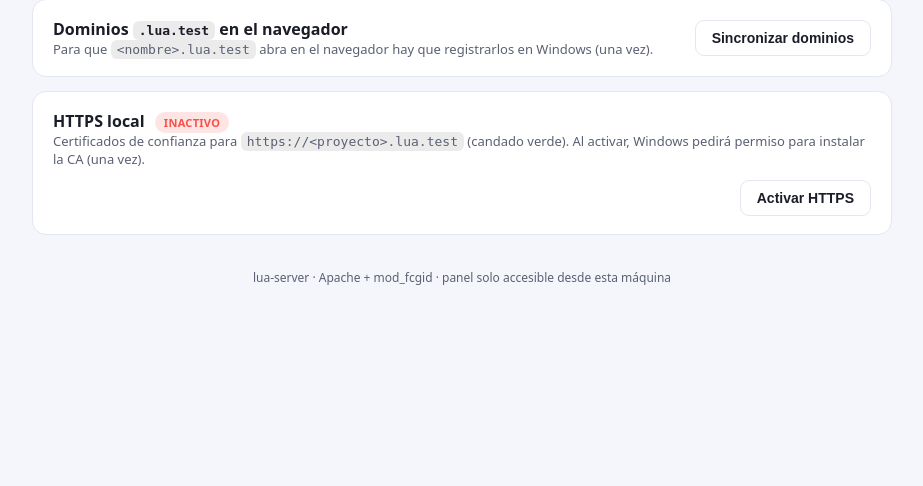
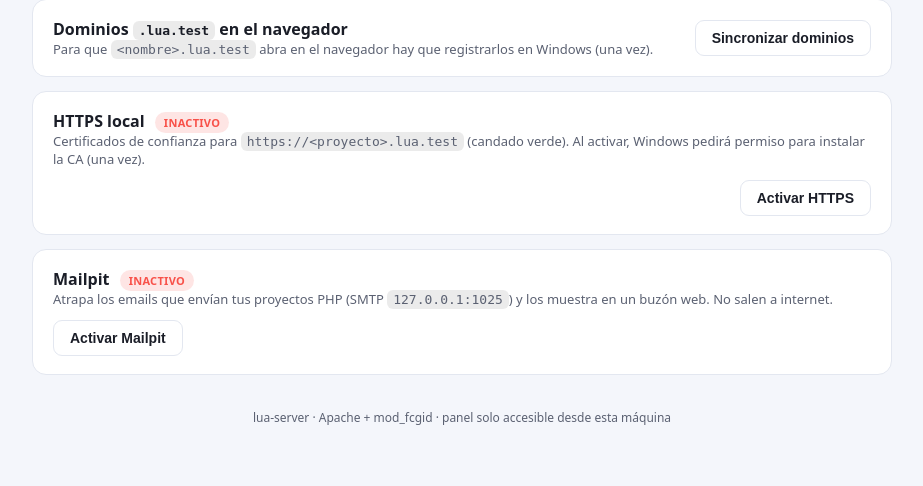
Before and after one commit to CWCreacionWeb/LuaServer, a PHP site: page /index.php in a window 1280 px wide. Shown: the part 434-920 px from the top of the page, without its empty margins (178-1101 px from the left). Before the commit the page ends 719 px from the top, so only its background shows below. Run offline with PHP 8.4, Linux system fonts and the light colour scheme.

Commit message:
Feature: Mailpit (captura de correo local)
- Boton Activar/Desactivar Mailpit en el panel + enlace al buzon (localhost:8025)
- Mailpit escucha SMTP en 127.0.0.1:1025; al activar, php.ini rutea mail() ahi
  (SMTP/smtp_port) en todas las versiones; se retira al desactivar
- El watcher reconcilia el proceso mailpit con el flag config/mailpit.on
  (arranca/para solo); lua start/stop tambien lo gestionan
- Tarea mailpit descarga el binario si falta; bootstrap.ps1 lo incluye
- Probado: mail() desde PHP 8.4 -> Mailpit captura el email correctamente

Co-Authored-By: Claude Opus 4.8 <noreply@anthropic.com>

```diff
--- a/tools/dashboard/index.php
+++ b/tools/dashboard/index.php
@@ -181,6 +181,20 @@ if ($_SERVER['REQUEST_METHOD'] === 'POST') {
         $enable = ($_POST['enable'] ?? '') === '1';
         if ($enable) { @file_put_contents($ROOT.'/tmp/https.flag',(string)time()); $msg='info:Activando HTTPS: acepta el aviso de Windows (UAC) para instalar la CA. Recarga en unos segundos.'; }
         else { @unlink($ROOT.'/config/https.on'); lua_apply(); $msg='applied:HTTPS desactivado.'; }
+    }
+    elseif ($action === 'mailpit') {
+        $enable = ($_POST['enable'] ?? '') === '1';
+        if ($enable) {
+            @file_put_contents($ROOT.'/config/mailpit.on','1');
+            if (is_file($ROOT.'/bin/mailpit/mailpit.exe')) { lua_apply(); $msg='applied:Mailpit activado. Buzón en http://localhost:8025'; }
+            else {
+                $id='mailpit-'.time();
+                $job=['id'=>$id,'name'=>'mailpit','php'=>($cfg['defaultPhp']??'8.4'),'type'=>'mailpit','url'=>''];
+                @mkdir($ROOT.'/tmp/jobs',0777,true);
+                file_put_contents($ROOT.'/tmp/jobs/'.$id.'.job', json_encode($job));
+                $msg='job:Descargando y activando Mailpit…';
+            }
+        } else { @unlink($ROOT.'/config/mailpit.on'); lua_apply(); $msg='applied:Mailpit desactivado.'; }
     }
 
     header('Location: ?tab='.$tab.(isset($ver)?'&ver='.urlencode($ver):'').'&msg='.urlencode($msg));
@@ -394,6 +408,21 @@ $anyJobRun = false; foreach($jobs as $jj){ if(in_array(($jj['state']??''),['runn
       </form>
     </div>
 
+    <?php $mailOn = is_file($ROOT.'/config/mailpit.on'); ?>
+    <div class="card row">
+      <div>
+        <div style="font-weight:600">Mailpit <span class="jstate <?= $mailOn?'ok':'err' ?>" style="margin-left:6px"><?= $mailOn?'ACTIVO':'INACTIVO' ?></span></div>
+        <div class="muted">Atrapa los emails que envían tus proyectos PHP (SMTP <code>127.0.0.1:1025</code>) y los muestra en un buzón web. No salen a internet.</div>
+      </div>
+      <div class="spacer"></div>
+      <?php if ($mailOn): ?><a class="btn ghost" href="http://localhost:8025" target="_blank">Abrir buzón &#8599;</a><?php endif; ?>
+      <form method="post">
+        <input type="hidden" name="action" value="mailpit">
+        <input type="hidden" name="enable" value="<?= $mailOn?'0':'1' ?>">
+        <button class="btn <?= $mailOn?'danger':'ghost' ?>" type="submit"><?= $mailOn?'Desactivar':'Activar' ?> Mailpit</button>
+      </form>
+    </div>
+
   <?php elseif ($tab==='php'): /* ---------- PESTAÑA PHP ---------- */ ?>
 
     <h2>Editar php.ini por versión</h2>
```
Also changed, not shown: README.md, data/mailpit.db (added), 5 other files.
